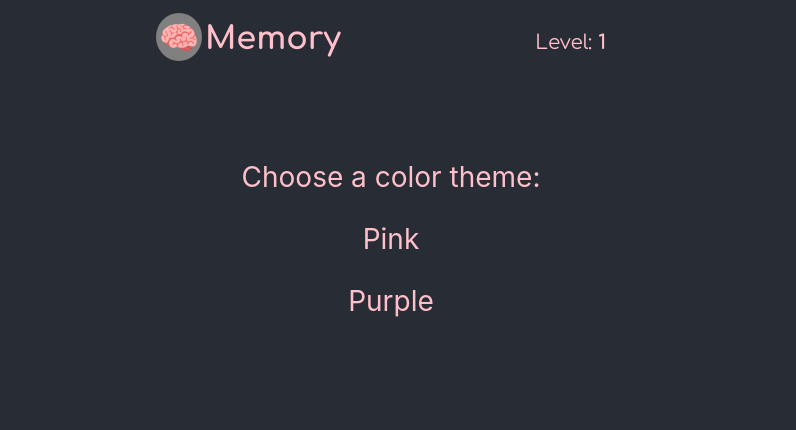
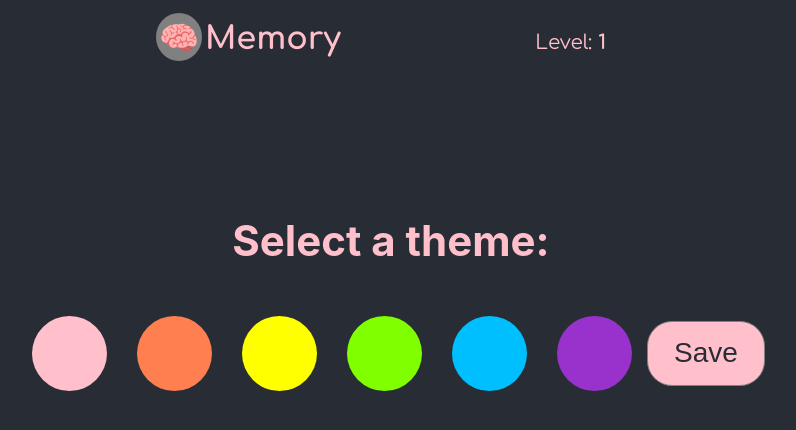
Before and after one commit to amlane/matching-game, a React (Create React App) app: page /settings in a window 1280 px wide. Shown: the top 430 px of the page, without its empty margins (249-1045 px from the left). Built offline with nearby package versions, Linux system fonts and the light colour scheme.

Commit message:
custom color themes using CSS variables created

```diff
--- a/src/App.js
+++ b/src/App.js
@@ -8,16 +8,18 @@ import DropDownMenu from "./components/DropDownMenu";
 function App() {
   const [level, setLevel] = useState(1);
   const [isDropDownActive, setIsDropDownActive] = useState(false);
+  const [isThemeChanged, setIsThemeChanged] = useState(false);
 
   useEffect(() => {
     const colorTheme = localStorage.getItem("color_theme");
-
-    if (colorTheme === "purple") {
-      const body = window.document.body;
-
-      body.classList.add("purple-theme");
+    document.documentElement.style.setProperty("--mainColor", colorTheme);
+    if (colorTheme === "darkorchid" || colorTheme === "deepskyblue") {
+      document.documentElement.style.setProperty("--accentColor", "lightgray");
+    } else {
+      document.documentElement.style.setProperty("--accentColor", "gray");
     }
-  }, []);
+    setIsThemeChanged(false);
+  }, [isThemeChanged]);
 
   const toggleDropDownMenu = () => {
     if (isDropDownActive) {
@@ -65,7 +67,12 @@ function App() {
         path="/settings"
         exact
         render={(props) => (
-          <ColorTheme {...props} level={level} setLevel={setLevel} />
+          <ColorTheme
+            {...props}
+            level={level}
+            setLevel={setLevel}
+            setIsThemeChanged={setIsThemeChanged}
+          />
         )}
       />
     </div>
--- a/src/components/ColorTheme.jsx
+++ b/src/components/ColorTheme.jsx
@@ -1,16 +1,44 @@
 import React from "react";
+import { withRouter } from "react-router-dom";
+import "../styles/ColorTheme.css";
 
-function ColorTheme() {
+function ColorTheme(props) {
   const setColorTheme = (color) => {
     localStorage.setItem("color_theme", color);
+    props.setIsThemeChanged(true);
   };
   return (
-    <div style={{ color: "pink", fontSize: "1.75rem" }}>
-      Choose a color theme:
-      <p>Pink</p>
-      <p onClick={() => setColorTheme("purple")}>Purple</p>
+    <div className="color-theme">
+      <h2>Select a theme:</h2>
+      <section>
+        <div
+          className="selection default"
+          onClick={() => setColorTheme("pink")}
+        ></div>
+        <div
+          className="selection coral"
+          onClick={() => setColorTheme("coral")}
+        ></div>
+        <div
+          className="selection yellow"
+          onClick={() => setColorTheme("yellow")}
+        ></div>
+        <div
+          className="selection green"
+          onClick={() => setColorTheme("chartreuse")}
+        ></div>
+        <div
+          className="selection blue"
+          onClick={() => setColorTheme("deepskyblue")}
+        ></div>
+        <div
+          className="selection purple"
+          onClick={() => setColorTheme("darkorchid")}
+        ></div>
+        <button onClick={() => props.history.push("/")}>Save</button>
+      </section>
     </div>
   );
 }
 
-export default ColorTheme;
+export default withRouter(ColorTheme);
--- a/src/styles/App.css
+++ b/src/styles/App.css
@@ -17,7 +17,7 @@
   align-items: baseline;
   justify-content: space-between;
   font-size: 2rem;
-  color: pink;
+  color: var(--mainColor);
   font-family: Comfortaa, sans-serif;
   margin: 0 auto;
 }
--- a/src/styles/Cards.css
+++ b/src/styles/Cards.css
@@ -6,12 +6,14 @@
   justify-content: center;
   align-items: center;
   cursor: pointer;
-  background-color: antiquewhite;
+  background-color: var(--accentColor);
+  color: var(--mainColor);
   border-radius: 15px;
 }
 
 .selected-card {
-  background-color: pink;
+  background-color: var(--mainColor);
+  color: var(--accentColor);
 }
 
 .container {
@@ -38,7 +40,7 @@
 }
 
 .scoreboard span {
-  background-color: pink;
+  background-color: var(--mainColor);
   color: #282c34;
   padding: 5px 20px;
   border-radius: 10px;
@@ -54,7 +56,7 @@
 }
 
 .display-msg {
-  color: pink;
+  color: var(--mainColor);
   font-size: 2rem;
   height: 5vh;
 }
@@ -73,7 +75,3 @@
     padding-top: 10px;
   }
 }
-
-.purple-theme {
-  color: purple;
-}
--- /dev/null
+++ b/src/styles/ColorTheme.css
@@ -0,0 +1,51 @@
+.color-theme {
+  display: flex;
+  flex-direction: column;
+  flex-wrap: wrap;
+  padding: 20px;
+  color: var(--mainColor);
+  font-size: 1.75rem;
+}
+
+.color-theme section {
+  display: flex;
+  flex-wrap: wrap;
+  justify-content: center;
+}
+
+.selection {
+  height: 75px;
+  width: 75px;
+  border-radius: 50%;
+  margin: 15px;
+  cursor: pointer;
+}
+
+.color-theme button {
+  border: 1px solid var(--accentColor);
+  border-radius: 25px;
+  margin: 20px 0;
+  padding: 8px 26px;
+  font-size: 1.75rem;
+  background: pink;
+  color: #282c34;
+}
+
+.default {
+  background: pink;
+}
+.coral {
+  background: coral;
+}
+.yellow {
+  background: yellow;
+}
+.green {
+  background: chartreuse;
+}
+.blue {
+  background: deepskyblue;
+}
+.purple {
+  background: darkorchid;
+}
--- a/src/styles/DropDownMenu.css
+++ b/src/styles/DropDownMenu.css
@@ -3,7 +3,7 @@
   min-height: 80vh;
   position: absolute;
   top: 12%;
-  opacity: 0.9;
+  opacity: 0.98;
 }
 
 .dropdown-menu {
@@ -12,7 +12,7 @@
   border-radius: 15px;
   font-size: 1.75rem;
   min-width: 430px;
-  background-color: gray;
+  background-color: var(--accentColor);
   display: flex;
   flex-direction: column;
   justify-content: center;
@@ -24,12 +24,12 @@
 }
 
 .dropdown-menu a {
-  border-bottom: 1px solid pink;
+  border-bottom: 1px solid var(--mainColor);
   margin: 0;
   padding: 20px;
   cursor: pointer;
   text-decoration: none;
-  color: pink;
+  color: var(--mainColor);
 }
 
 .dropdown-menu a:last-child {
@@ -65,12 +65,3 @@
     opacity: 0;
   }
 }
-
-@keyframes slidein {
-  from {
-    transform: translateY(-200%);
-  }
-  to {
-    transform: translateY(0%);
-  }
-}
--- a/src/styles/GameWon.css
+++ b/src/styles/GameWon.css
@@ -53,8 +53,7 @@
 .confetti-ctr button,
 .final-winner button {
   color: #282c34;
-  background-color: pink;
-  /* border: 1px solid #282c34; */
+  background-color: var(--mainColor);
   padding: 10px 16px;
   border-radius: 25px;
   font-size: 1.5rem;
--- a/src/styles/index.css
+++ b/src/styles/index.css
@@ -12,3 +12,8 @@ body {
   box-sizing: border-box;
   background-color: #282c34;
 }
+
+:root {
+  --mainColor: pink;
+  --accentColor: gray;
+}
```
